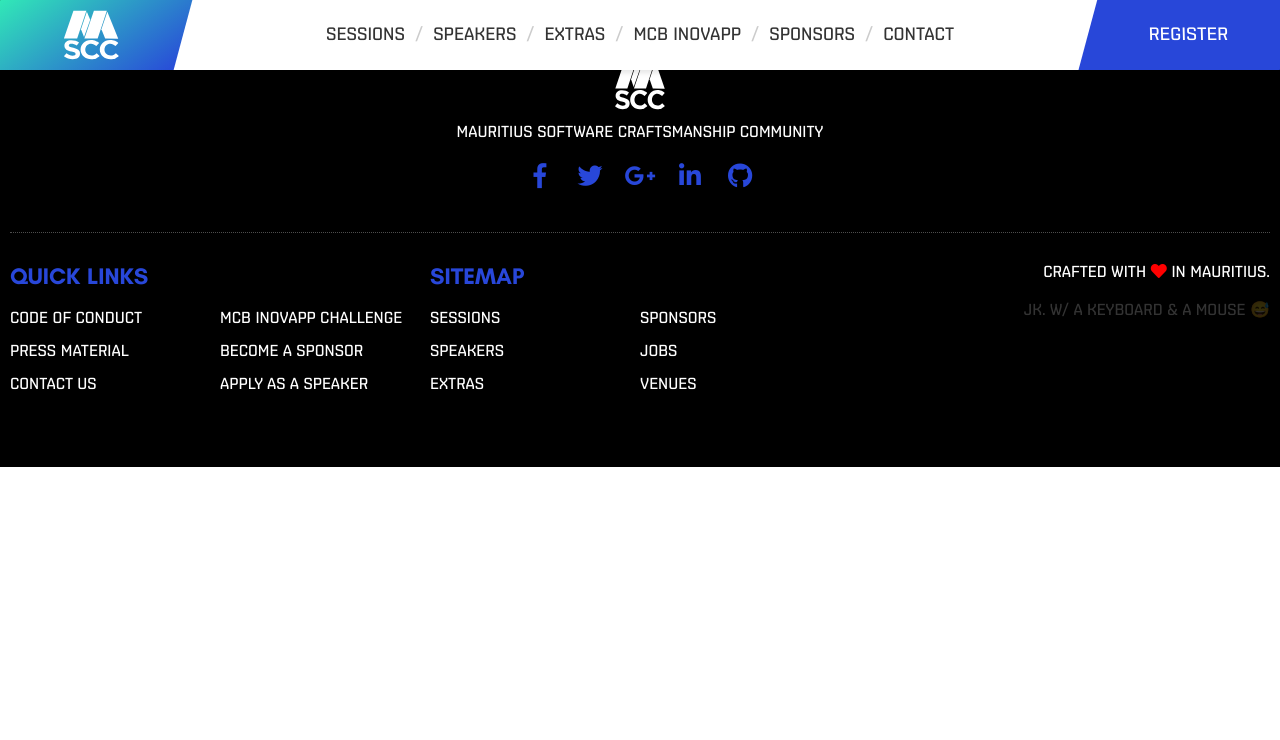
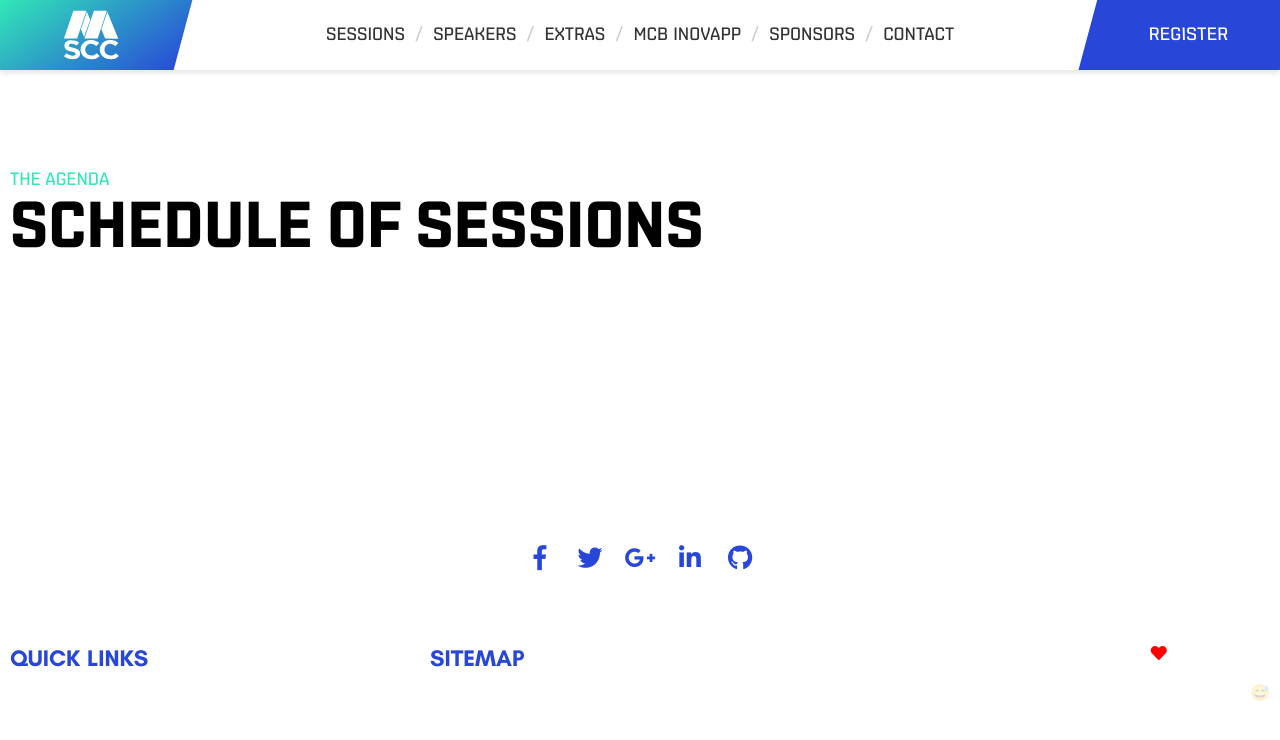
Before and after one commit to mscraftsman/devcon2018, a Nuxt app: page /sessions in a window 1280 px wide. Shown: the top 740 px of the page. Built offline with nearby package versions, Linux system fonts and the light colour scheme; what vue-masonry-css would draw is missing.

Commit message:
intermediate state of Sessions

```diff
--- a/pages/sessions.vue
+++ b/pages/sessions.vue
@@ -1,6 +1,15 @@
 <template>
   <div>
     <header-section></header-section>
+    <div class="full-section-container">
+      <div class="container">
+        <div class="page-title-wrapper">
+          <small>The Agenda</small>
+          <h1>Schedule of Sessions</h1>
+          <p>&nbsp;</p>
+        </div>
+      </div>
+    </div>
     <footer-common></footer-common>
   </div>
 </template>
@@ -32,5 +41,216 @@
     }
 </script>
 <style lang="scss" scoped>
+  $tablet: 1024px;
+  $tablet-portrait: 768px;
+  $mobile: 540px;
 
+  .full-section-container {
+    display: grid;
+    grid-template-columns: [full-start] 1fr [container-start] minmax(300px, 1300px) [container-end] 1fr [full-end];
+    background: transparent;
+    background-size: cover, cover;
+
+    .container {
+      grid-column: container;
+      padding: calc(var(--gutter) * 2) calc(var(--gutter) / 2);
+    }
+
+    &[data-bg="grey"] {
+      background: rgba(0,0,0,.05);
+    }
+  }
+
+  * {
+    box-sizing: border-box;
+  }
+
+  .page-title-wrapper {
+    padding: calc(var(--gutter) * 2.5) 0;
+    grid-column: container;
+    margin-top: 80px;
+
+    small {
+      margin: 0 0 10px 0;
+      text-transform: uppercase;
+      color: var(--color-green);
+      font-family: var(--font-shentox);
+      font-size: 18px;
+      display: block;
+    }
+
+    h1 {
+      margin: 0 0 calc(var(--gutter) / 2) 0;
+      text-transform: uppercase;
+      font-size: 65px;
+      line-height: 55px;
+      font-family: var(--font-shentox);
+    }
+
+    p {
+      line-height: 27px;
+      font-size: 20px;
+      font-family: var(--font-glacial);
+      font-weight: 300;
+      color: #47494e;
+    }
+  }
+
+  .section-title-wrapper {
+    margin-bottom: calc(var(--gutter) * 3);
+    grid-column: container;
+
+    small {
+      margin: 0 0 10px 0;
+      text-transform: uppercase;
+      color: var(--color-blue);
+      font-family: var(--font-shentox);
+      font-size: 18px;
+    }
+
+    h2 {
+      margin: 0;
+      text-transform: uppercase;
+      font-size: 53px;
+      line-height: 55px;
+      font-family: var(--font-glacial);
+
+    }
+
+    p {
+      line-height: 25px;
+      font-size: 18px;
+      font-family: var(--font-glacial);
+      font-weight: 300;
+    }
+  }
+
+  .logos-container {
+    width: 100%;
+    display: grid;
+    grid-template-columns: repeat(5, 1fr);
+    grid-auto-rows: auto;
+    grid-column-gap: calc(var(--gutter) / 1);
+
+    .logo-wrapper {
+      box-shadow: 0 10px 10px rgba(0, 0, 0, 0.2);
+      background: transparent;
+      transition: all 0.3s ease-in-out;
+
+      &:hover {
+        box-shadow: 0 30px 30px rgba(0, 0, 0, 0.2);
+        transform: translateY(-20px);
+      }
+
+      .image {
+        padding: var(--gutter);
+        background: rgba(0, 0, 0, 0.1);
+        img {
+          width: 100%;
+        }
+      }
+
+      .details {
+        background: var(--color-blue);
+        padding: calc(var(--gutter) / 2);
+        font-family: var(--font-glacial);
+        font-size: 17px;
+        text-transform: uppercase;
+
+        .row {
+          width: 100%;
+          display: flex;
+
+          label {
+            width: 35%;
+            margin-right: calc(var(--gutter) / 2);
+            color: var(--color-white);
+            display: block;
+          }
+
+          span {
+            display: block;
+            font-weight: 300;
+            text-transform: capitalize;
+            color: rgba(255, 255, 255, 0.8);
+          }
+        }
+
+        .download-button {
+          width: 100%;
+          margin-top: calc(var(--gutter) / 2);
+
+          .download {
+            width: 100%;
+            height: 45px;
+            background: var(--color-green);
+            display: flex;
+            align-items: center;
+            justify-content: center;
+            text-decoration: none;
+            color: var(--color-white);
+          }
+        }
+      }
+    }
+  }
+
+  .banners-container {
+    width: 100%;
+
+    .banner-wrapper {
+      background: transparent;
+      transition: all 0.3s ease-in-out;
+      width: 100%;
+      margin-bottom: var(--gutter);
+
+      .image {
+        padding: var(--gutter);
+        background: rgba(0, 0, 0, 0.1);
+        text-align: center;
+
+        img {
+          max-width: 100%;
+          margin: 0 auto;
+        }
+      }
+
+      .details {
+        background: var(--color-blue);
+        padding: calc(var(--gutter) / 2);
+        font-family: var(--font-glacial);
+        font-size: 17px;
+        text-transform: uppercase;
+
+        .row {
+          width: 100%;
+          display: flex;
+
+          label {
+            width: 100px;
+            margin-right: calc(var(--gutter) / 2);
+            color: var(--color-white);
+            display: block;
+          }
+
+          span {
+            display: block;
+            font-weight: 300;
+            text-transform: capitalize;
+            color: rgba(255, 255, 255, 0.8);
+          }
+        }
+
+        .code {
+          text-transform: initial;
+          padding: calc(var(--gutter) / 2);
+          background: rgba(255, 255, 255, 0.2);
+          margin-top: calc(var(--gutter) / 2);
+          border-radius: 3px;
+          color: white;
+          font-weight: bold;
+        }
+      }
+    }
+  }
 </style>
```
Also changed, not shown: 8 other files (tests, documents, lock files or other folders).
